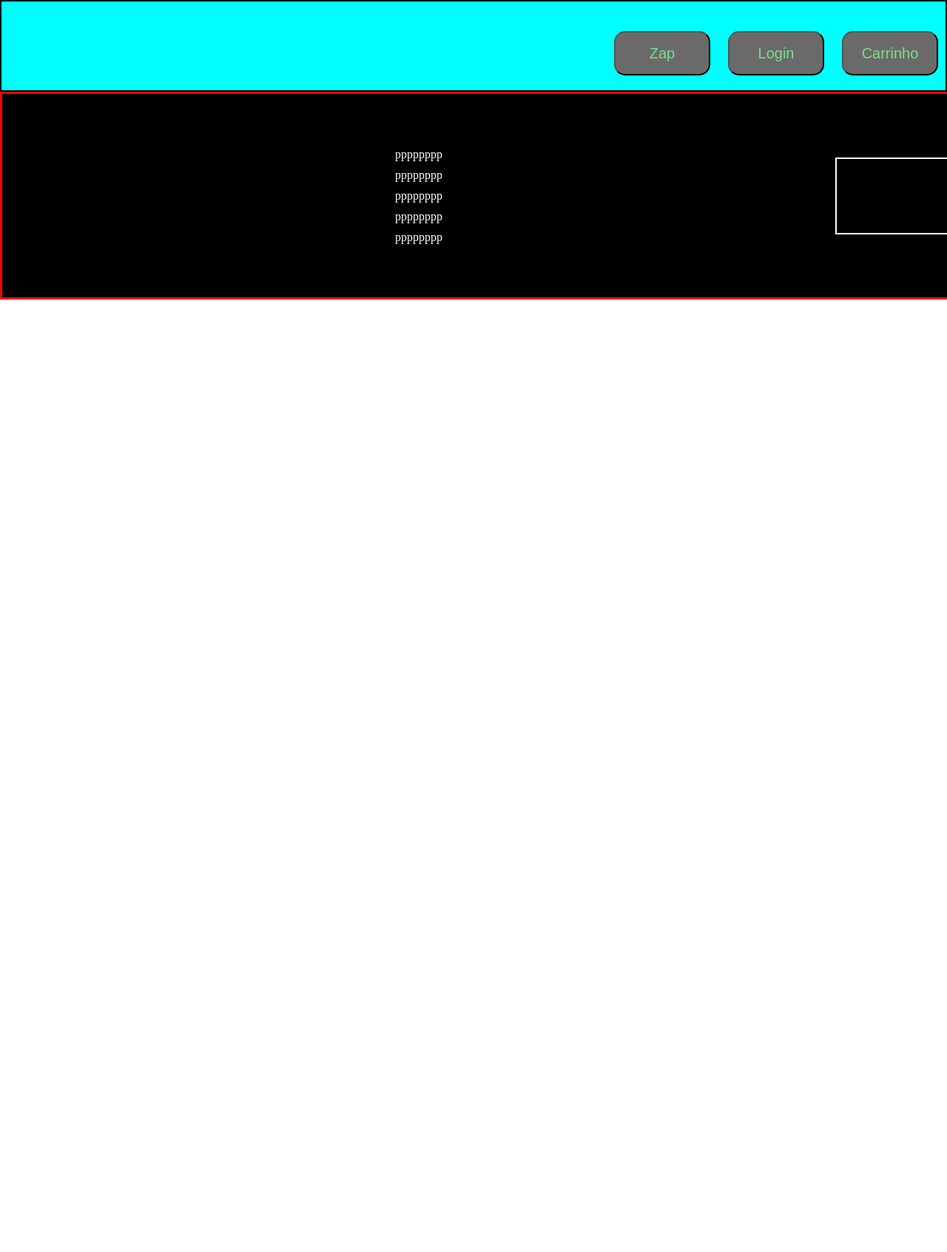
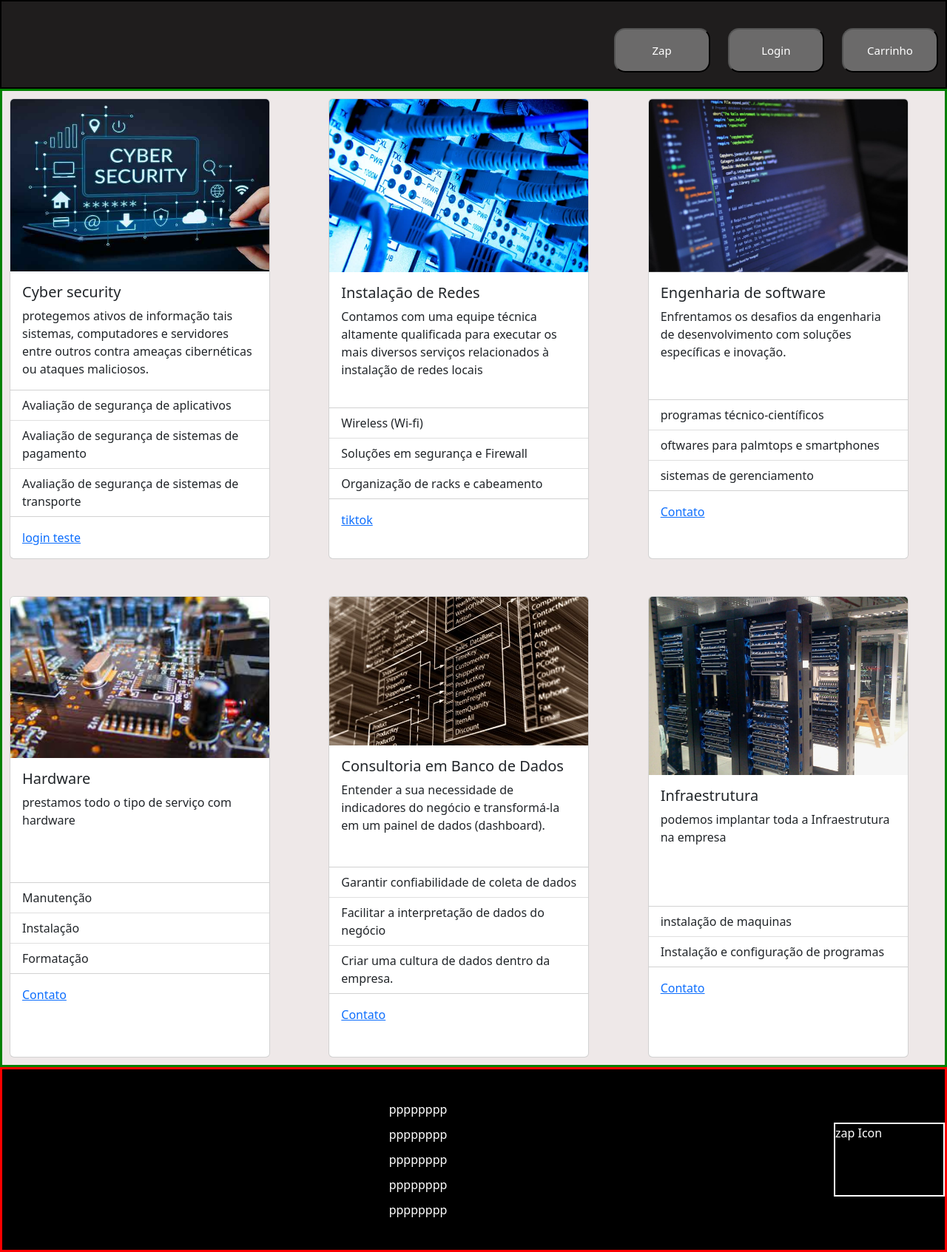
Before and after one commit to henriqueEz4568/Desenvolvimento-em-Javascript, a Node server app: template views/index.ejs in a window 1280 px wide. Shown: the whole page at 74% size. Before the commit the page ends 405 px from the top, so only its background shows below. Run offline with Node 20, Linux system fonts and the light colour scheme; the template is opened without the code that fills it, so the values that code supplies are empty.

Commit message:
primeira pagina quase pronta

```diff
--- a/app.js
+++ b/app.js
@@ -7,7 +7,7 @@ app.engine('ejs', require('ejs').__express);
 const rotasLogin = require('./routers/routerlogin.js')
 const rotasCadastro = require('./routers/routerCadastro.js')
 
-app.listen(3000, ()=>console.log('servidor rodando na porta 3000'))
+app.listen(5000, ()=>console.log('servidor rodando na porta 5000'))
  //app.get('/', (req,res)=>res.send('hello world'))
 app.use('/',rotasProjeto)
 app.use('/home/',rotasLogin)
--- a/package.json
+++ b/package.json
@@ -10,6 +10,7 @@
   "author": "",
   "license": "ISC",
   "dependencies": {
+    "bootstrap": "^5.2.3",
     "ejs": "^3.1.8",
     "express": "^4.18.2",
     "nodemon": "^2.0.20"
--- a/public/css/style.css
+++ b/public/css/style.css
@@ -1,4 +1,4 @@
-body{ margin:0;}
+body{ margin:0; box-sizing: border-box;}
 
 header{
     border: 2px solid black;
@@ -8,12 +8,15 @@ display: flex;
 flex-direction: row;
 justify-content: flex-end;
 align-items: flex-end;
-background-color: aqua;
-
+background-color: rgb(31, 29, 29);
+width: 100vw;
 
 }
 
-
+.login-link{
+    color: white;
+    text-decoration: none;
+}
 .buttonH{
 
 
@@ -25,11 +28,12 @@ background-color: aqua;
     min-width: 80px;
     margin: 10px;
     margin-bottom: 20px;
+
     width: 130px;
-    font-size: 20px;
+    font-size: 15px;
     border-radius: 15px;
-    color:rgb(120, 224, 143);
-    background-color: rgb(107, 106, 106);
+    color:white;
+ background-color: rgb(107, 106, 106);
     cursor: pointer;
 
 }
@@ -39,7 +43,7 @@ footer{
     border:3px solid red;
     background-color: black;
     width: 100%;
-    height: 275px;
+    height: 250px;
     display: flex;
     flex-direction: row;
     flex-wrap: wrap;
@@ -70,3 +74,19 @@ align-items: center;}
         flex-grow:2;
 
      }
+
+
+.content{
+width: 100%;
+border:3px solid green;
+background-color:rgb(238, 232, 232);
+box-sizing: border-box;
+display: grid;
+grid-template-columns: 1fr  1fr 1fr;
+grid-template-rows: 1fr  1fr ;
+gap:30px 20px;
+}
+
+.card{
+    margin: 10px;
+}
--- a/views/index.ejs
+++ b/views/index.ejs
@@ -4,6 +4,7 @@
 <meta charset="UTF-8">
 <meta http-equiv="X-UA-Compatible" content="IE=edge">
 <meta name="viewport" content="width=device-width, initial-scale=1.0">
+<link href="https://cdn.jsdelivr.net/npm/bootstrap@5.2.3/dist/css/bootstrap.min.css" rel="stylesheet" integrity="sha384-rbsA2VBKQhggwzxH7pPCaAqO46MgnOM80zW1RWuH61DGLwZJEdK2Kadq2F9CUG65" crossorigin="anonymous">
 <link rel="stylesheet"  href='/css/style.css'/>
 <title>Document</title>
 </head>
@@ -11,7 +12,7 @@
 <header>
 <div class="buttonH">
 <button class="buttonHeader">Zap</button>
-<button class="buttonHeader">Login</button>
+<button class="buttonHeader"><a href="http://localhost:5000/home/login" class="login-link">Login</a></button>
 <button class="buttonHeader">Carrinho</button>
 
 </div>
@@ -21,7 +22,109 @@
 
 
 
-<div></div>
+<div class="content">
+<div class="card" style="width: 22rem;">
+<img class="card-img-top" src="../img/mtitecnologia-ciberseguranca-profissionais.jpg" alt="Card image cap">
+<div class="card-body">
+<h5 class="card-title">Cyber security</h5>
+<p class="card-text">protegemos ativos de informação tais sistemas, computadores e servidores entre outros contra ameaças cibernéticas ou ataques maliciosos.</p>
+</div>
+<ul class="list-group list-group-flush">
+      <li class="list-group-item">Avaliação de segurança de aplicativos</li>
+<li class="list-group-item">Avaliação de segurança de sistemas de pagamento</li>
+    <li class="list-group-item">Avaliação de segurança de sistemas de transporte</li>
+</ul>
+<div class="card-body">
+<a href="http://localhost:5000/home/login" class="card-link">login teste</a>
+</div>
+</div>
+
+
+<div class="card" style="width: 22rem;">
+  <img class="card-img-top" src="../img/rede-computadores-blog-unipe-graduacao1.webp" alt="Card image cap">
+  <div class="card-body">
+    <h5 class="card-title">Instalação de Redes</h5>
+    <p class="card-text">Contamos com uma equipe técnica altamente qualificada para executar os mais diversos serviços relacionados à instalação de redes locais </p>
+  </div>
+  <ul class="list-group list-group-flush">
+    <li class="list-group-item">Wireless (Wi-fi)</li>
+    <li class="list-group-item">Soluções em segurança e Firewall</li>
+    <li class="list-group-item">Organização de racks e cabeamento</li>
+  </ul>
+  <div class="card-body">
+    <a href="https://www.tiktok.com/@larasilvan/video/7105865209327209733?is_copy_url=1&is_from_webapp=v1&item_id=7105865209327209733" class="card-link">tiktok</a>
+
+</div>
+</div>
+<div class="card" style="width: 22rem;">
+  <img class="card-img-top" src="../img/30estacio08-eng-software.jpg" alt="Card image cap">
+  <div class="card-body">
+    <h5 class="card-title">Engenharia de software</h5>
+    <p class="card-text">Enfrentamos os desafios da engenharia de desenvolvimento com soluções específicas e inovação.</p>
+  </div>
+  <ul class="list-group list-group-flush">
+    <li class="list-group-item">programas técnico-científicos</li>
+    <li class="list-group-item">oftwares para palmtops e smartphones</li>
+    <li class="list-group-item">sistemas de gerenciamento</li>
+  </ul>
+  <div class="card-body">
+    <a href="#" class="card-link">Contato</a>
+
+</div>
+</div>
+<div class="card" style="width: 22rem;">
+  <img class="card-img-top" src="../img/hardware.jpg" alt="Card image cap">
+  <div class="card-body">
+    <h5 class="card-title">Hardware</h5>
+    <p class="card-text">prestamos todo o tipo de serviço com hardware</p>
+  </div>
+  <ul class="list-group list-group-flush">
+    <li class="list-group-item">Manutenção</li>
+    <li class="list-group-item">Instalação</li>
+    <li class="list-group-item">Formatação</li>
+  </ul>
+  <div class="card-body">
+    <a href="#" class="card-link">Contato</a>
+
+</div>
+</div>
+<div class="card" style="width: 22rem;">
+  <img class="card-img-top" src="../img/Banco-de-dados.jpg" alt="Card image cap">
+  <div class="card-body">
+    <h5 class="card-title">Consultoria em Banco de Dados</h5>
+    <p class="card-text">Entender a sua necessidade de indicadores do negócio e transformá-la em um painel de dados (dashboard). </p>
+  </div>
+  <ul class="list-group list-group-flush">
+    <li class="list-group-item">Garantir confiabilidade de coleta de dados</li>
+    <li class="list-group-item">Facilitar a interpretação de dados do negócio</li>
+    <li class="list-group-item">Criar uma cultura de dados dentro da empresa.</li>
+  </ul>
+  <div class="card-body">
+    <a href="#" class="card-link">Contato</a>
+
+</div>
+</div>
+<div class="card" style="width: 22rem;">
+  <img class="card-img-top" src="../img/78-noticiais-infra-news-telecom-gartner-hardware.jpg" alt="Card image cap">
+  <div class="card-body">
+    <h5 class="card-title">Infraestrutura</h5>
+    <p class="card-text">podemos implantar toda a Infraestrutura na empresa</p>
+  </div>
+  <ul class="list-group list-group-flush">
+    <li class="list-group-item">instalação de maquinas</li>
+    <li class="list-group-item">Instalação e configuração de programas</li>
+
+  </ul>
+  <div class="card-body">
+    <a href="#" class="card-link">Contato</a>
+
+</div>
+</div>
+
+
+
+
+</div>
 <footer>
     <div class="ctts">
     <div class="info1">pppppppp</div>
@@ -30,7 +133,12 @@
     <div class="info1">pppppppp</div>
     <div class="info1">pppppppp</div>
     </div>
-<div class="iconzap"></div>
+    <div class="iconzap">zap Icon</div>
     </footer>
+
+    <script src="https://cdn.jsdelivr.net/npm/bootstrap@5.2.3/dist/js/bootstrap.bundle.min.js" integrity="sha384-kenU1KFdBIe4zVF0s0G1M5b4hcpxyD9F7jL+jjXkk+Q2h455rYXK/7HAuoJl+0I4" crossorigin="anonymous"></script>
+<script src="https://cdn.jsdelivr.net/npm/@popperjs/core@2.11.6/dist/umd/popper.min.js" integrity="sha384-oBqDVmMz9ATKxIep9tiCxS/Z9fNfEXiDAYTujMAeBAsjFuCZSmKbSSUnQlmh/jp3" crossorigin="anonymous"></script>
+<script src="https://cdn.jsdelivr.net/npm/bootstrap@5.2.3/dist/js/bootstrap.min.js" integrity="sha384-cuYeSxntonz0PPNlHhBs68uyIAVpIIOZZ5JqeqvYYIcEL727kskC66kF92t6Xl2V" crossorigin="anonymous"></script>
+
 </body>
 </html>
--- a/views/login.ejs
+++ b/views/login.ejs
@@ -8,7 +8,11 @@
     <title>Document</title>
 </head>
 <body>
+<div class="bodyl">
+<div class="login">aaaa</div>
 
+
+</div>
 
 </body>
 </html>
```
Also changed, not shown: partials/footer.ejs (added, +10 -0 lines), public/css/login.css (+19 -0 lines), public/img/30estacio08-eng-software.jpg (added), public/img/78-noticiais-infra-news-telecom-gartner-hardware.jpg (added), public/img/Banco-de-dados.jpg (added), public/img/efdab572d9dd7d0aca9f97ace279e3d4.jpg (added), public/img/hardware.jpg (added), public/img/mtitecnologia-ciberseguranca-profissionais.jpg (added), public/img/rede-computadores-blog-unipe-graduacao1.webp (added), 1 other file. Lines whose indentation alone changed are shown as unchanged.
